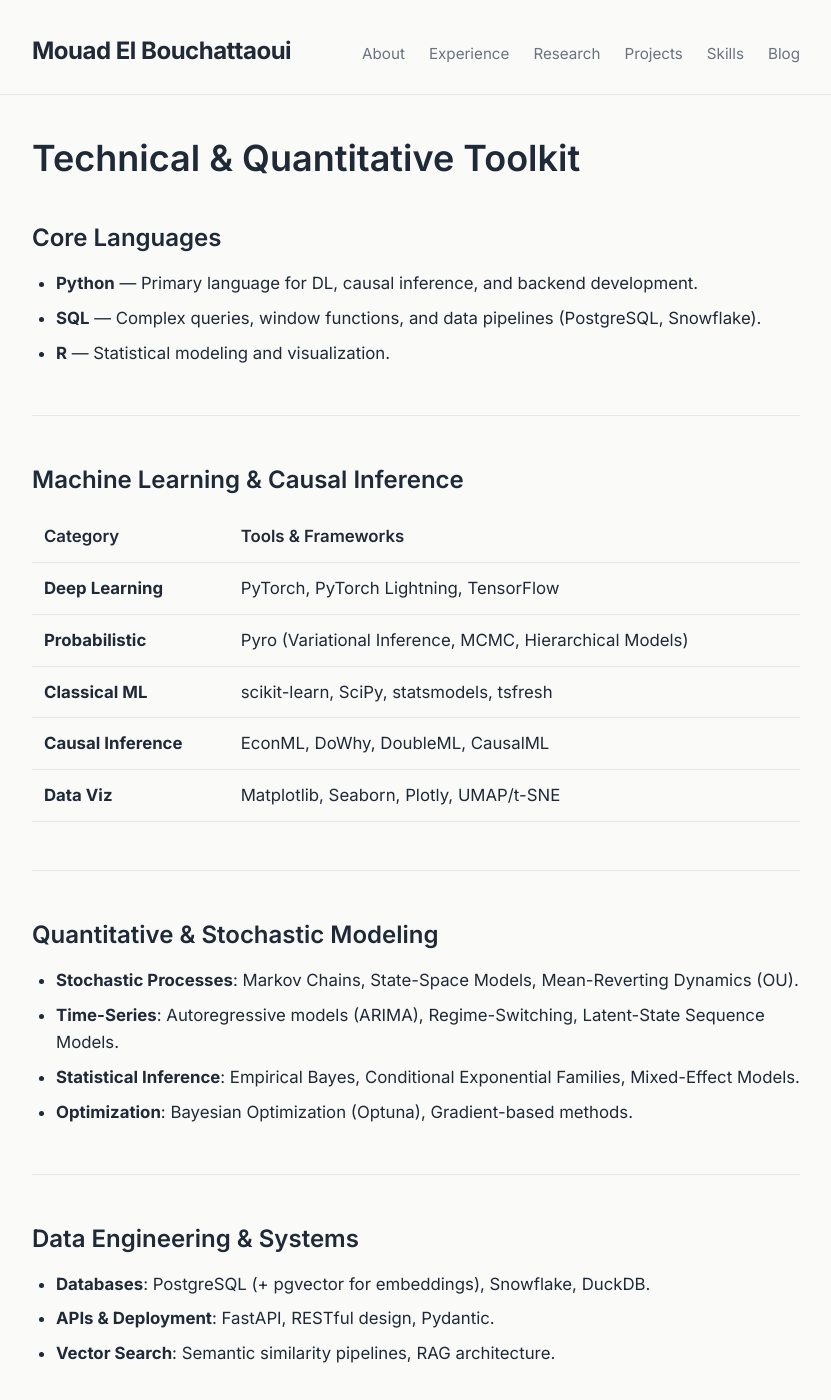
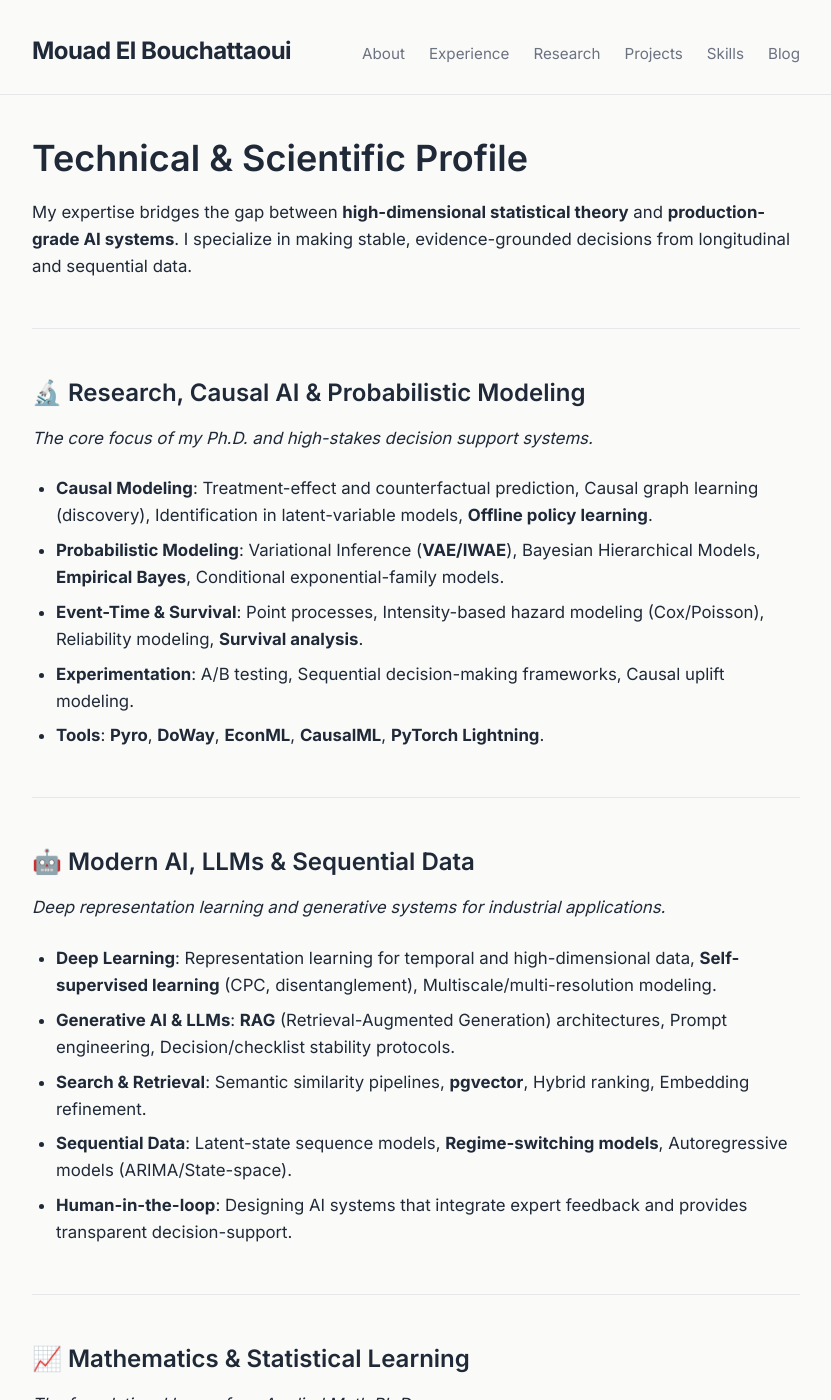
Before and after one commit to moad-lihoconf/mouad-eb.github.io, a Jekyll site: the page built from skills.md, in a window 1280 px wide and 1400 px high. Shown: the whole window, without its empty margins (224-1055 px from the left). Built offline with Jekyll 4.4.1, drawn with Linux system fonts in a browser that asks for light colours; some of the changed text lies outside the part shown.

Commit message:
refactor:  rewrite the skills page

```diff
--- a/skills.md
+++ b/skills.md
@@ -4,56 +4,55 @@
 permalink: /skills/
 ---
 
-# Technical & Quantitative Toolkit
+# Technical & Scientific Profile
 
-## Core Languages
-
-- **Python** — Primary language for DL, causal inference, and backend development.
-- **SQL** — Complex queries, window functions, and data pipelines (PostgreSQL, Snowflake).
-- **R** — Statistical modeling and visualization.
+My expertise bridges the gap between **high-dimensional statistical theory** and **production-grade AI systems**. I specialize in making stable, evidence-grounded decisions from longitudinal and sequential data.
 
 ---
 
-## Machine Learning & Causal Inference
+## 🔬 Research, Causal AI & Probabilistic Modeling
+*The core focus of my Ph.D. and high-stakes decision support systems.*
 
-| Category | Tools & Frameworks |
-|----------|-------|
-| **Deep Learning** | PyTorch, PyTorch Lightning, TensorFlow |
-| **Probabilistic** | Pyro (Variational Inference, MCMC, Hierarchical Models) |
-| **Classical ML** | scikit-learn, SciPy, statsmodels, tsfresh |
-| **Causal Inference** | EconML, DoWhy, DoubleML, CausalML |
-| **Data Viz** | Matplotlib, Seaborn, Plotly, UMAP/t-SNE |
+- **Causal Modeling**: Treatment-effect and counterfactual prediction, Causal graph learning (discovery), Identification in latent-variable models, **Offline policy learning**.
+- **Probabilistic Modeling**: Variational Inference (**VAE/IWAE**), Bayesian Hierarchical Models, **Empirical Bayes**, Conditional exponential-family models.
+- **Event-Time & Survival**: Point processes, Intensity-based hazard modeling (Cox/Poisson), Reliability modeling, **Survival analysis**.
+- **Experimentation**: A/B testing, Sequential decision-making frameworks, Causal uplift modeling.
+- **Tools**: **Pyro**, **DoWay**, **EconML**, **CausalML**, **PyTorch Lightning**.
 
 ---
 
-## Quantitative & Stochastic Modeling
+## 🤖 Modern AI, LLMs & Sequential Data
+*Deep representation learning and generative systems for industrial applications.*
 
-- **Stochastic Processes**: Markov Chains, State-Space Models, Mean-Reverting Dynamics (OU).
-- **Time-Series**: Autoregressive models (ARIMA), Regime-Switching, Latent-State Sequence Models.
-- **Statistical Inference**: Empirical Bayes, Conditional Exponential Families, Mixed-Effect Models.
-- **Optimization**: Bayesian Optimization (Optuna), Gradient-based methods.
+- **Deep Learning**: Representation learning for temporal and high-dimensional data, **Self-supervised learning** (CPC, disentanglement), Multiscale/multi-resolution modeling.
+- **Generative AI & LLMs**: **RAG** (Retrieval-Augmented Generation) architectures, Prompt engineering, Decision/checklist stability protocols.
+- **Search & Retrieval**: Semantic similarity pipelines, **pgvector**, Hybrid ranking, Embedding refinement.
+- **Sequential Data**: Latent-state sequence models, **Regime-switching models**, Autoregressive models (ARIMA/State-space).
+- **Human-in-the-loop**: Designing AI systems that integrate expert feedback and provides transparent decision-support.
 
 ---
 
-## Data Engineering & Systems
+## 📈 Mathematics & Statistical Learning
+*The foundational layer of my Applied Math Ph.D.*
 
-- **Databases**: PostgreSQL (+ pgvector for embeddings), Snowflake, DuckDB.
-- **APIs & Deployment**: FastAPI, RESTful design, Pydantic.
-- **Vector Search**: Semantic similarity pipelines, RAG architecture.
+- **Stochastic Processes**: Markov Chains, Martingales, **Mean-reverting dynamics (OU)**, Random walks, Point processes.
+- **Statistical Learning Theory**: High-dimensional estimation, Regularization, **Kernel/Metric methods**, Sparse subspace clustering.
+- **Topological Data Analysis (TDA)**: Persistent Homology (**Giotto-TDA**), Random Geometric Graphs for discovery.
+- **Optimization**: Convex optimization (**CVXPY**), Bayesian Optimization (**Optuna**), Gradient-based methods.
 
 ---
 
-## MLOps & Reproducibility
+## 🏗️ AI Engineering, MLOps & Infrastructure
+*Ensuring stability, reproducibility, and monitoring at scale.*
 
-- **Experiment Tracking**: MLflow, TensorBoard.
-- **Configuration**: Hydra, OmegaConf.
-- **Infra & DevOps**: Docker, Git, CI/CD (Azure DevOps, GitHub Actions).
-- **Environment**: Poetry, Conda.
+- **Programming**: **Python** (Async/High-perf), **SQL** (Complex window functions), **R** (Statistical viz).
+- **Core Stack**: **NumPy**, **pandas**, **SciPy**, **scikit-learn**, **statsmodels**, **PyTorch**, **TensorFlow**.
+- **Data Systems**: **Snowflake**, **PostgreSQL**, **DuckDB**, **pgvector**, ADLS Gen2.
+- **MLOps & Infra**: **MLflow**, **Hydra**, **Docker**, **Git**, **Azure ML**, **OpenAI API**, **Datadog**.
 
 ---
 
-## Cloud Infrastructure (Azure)
-
-- **Azure Machine Learning**: Automated training pipelines, Model registry, Managed endpoints.
-- **Storage**: Blob Storage, Azure Data Lake (ADLS Gen2).
-- **DevOps**: Integrated CI/CD and project management.
+## 🚀 Impact & Applications
+- **Industrial AI**: Predictive maintenance, Reliability modeling, Root-cause analysis (RCA).
+- **Behavioral Modeling**: Precision customer segmentation, High-resolution targeting, **Recommendation/Personalization**.
+- **Forecasting**: Demand and sales forecasting, Synthetic causal world-building for foundation model pretraining.
```
